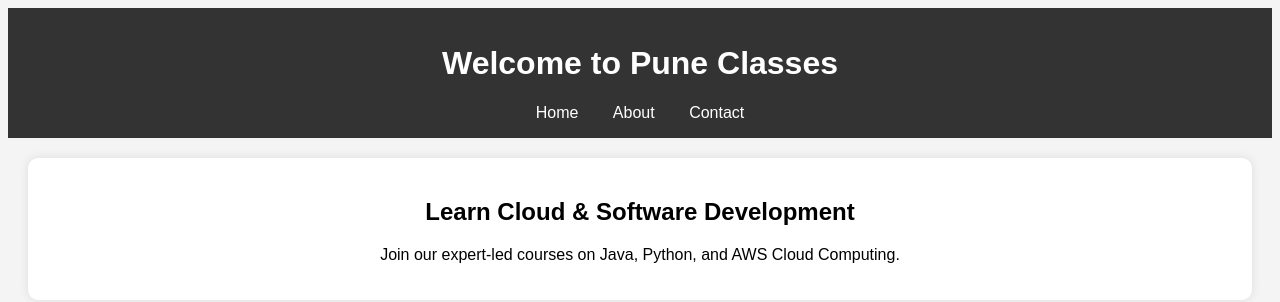
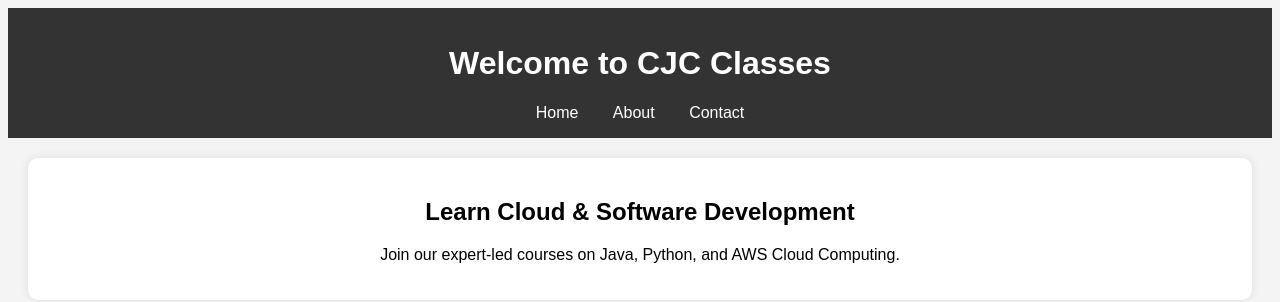
Before and after one commit to omkaringawale/Jenkinsapp, a plain HTML site: page index.html in a window 1280 px wide. Drawn offline with Linux system fonts and the light colour scheme.

Commit message:
Fourth commit

```diff
--- a/index.html
+++ b/index.html
@@ -8,7 +8,7 @@
 </head>
 <body>
     <header>
-        <h1>Welcome to Pune Classes</h1>
+        <h1>Welcome to CJC Classes</h1>
         <nav>
             <a href="index.html">Home</a>
             <a href="about.html">About</a>
```
